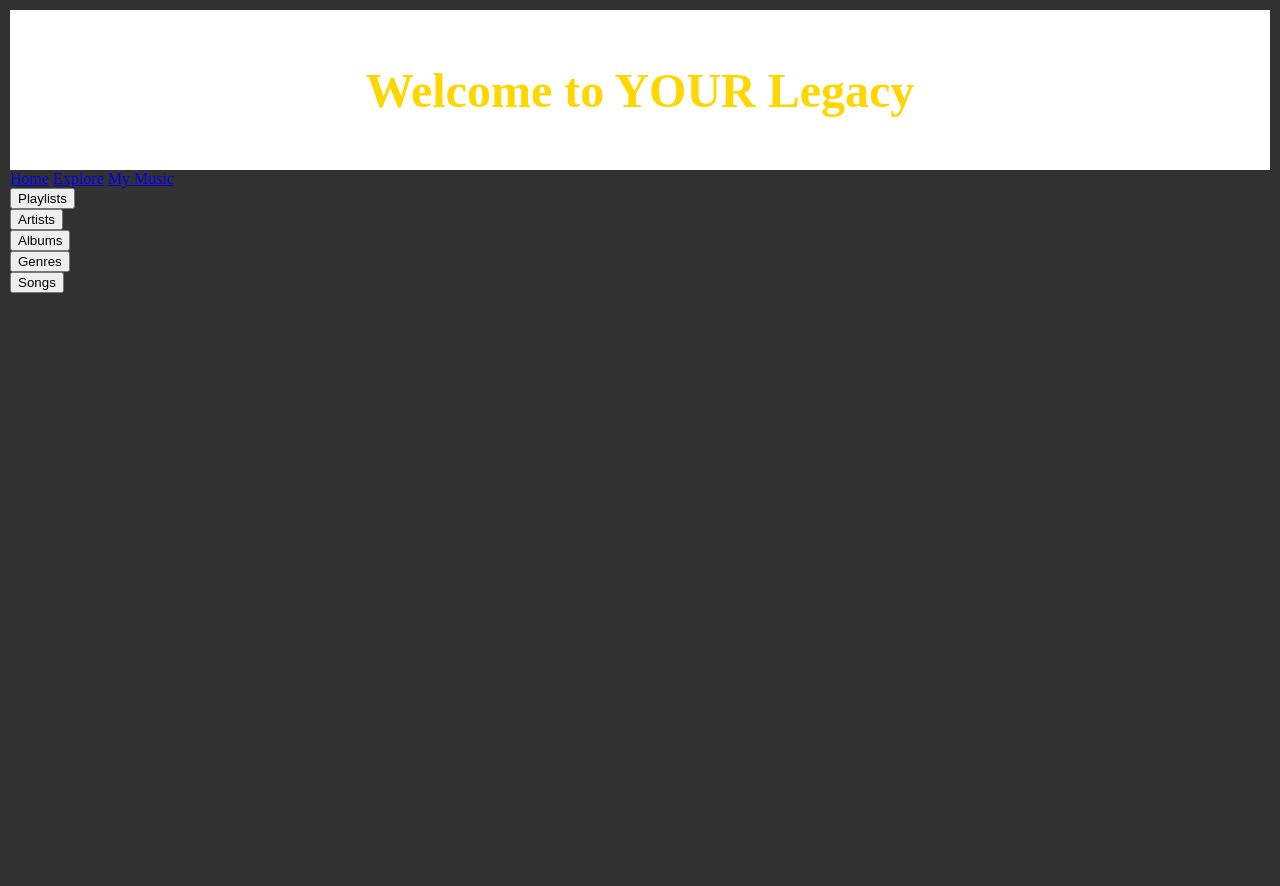
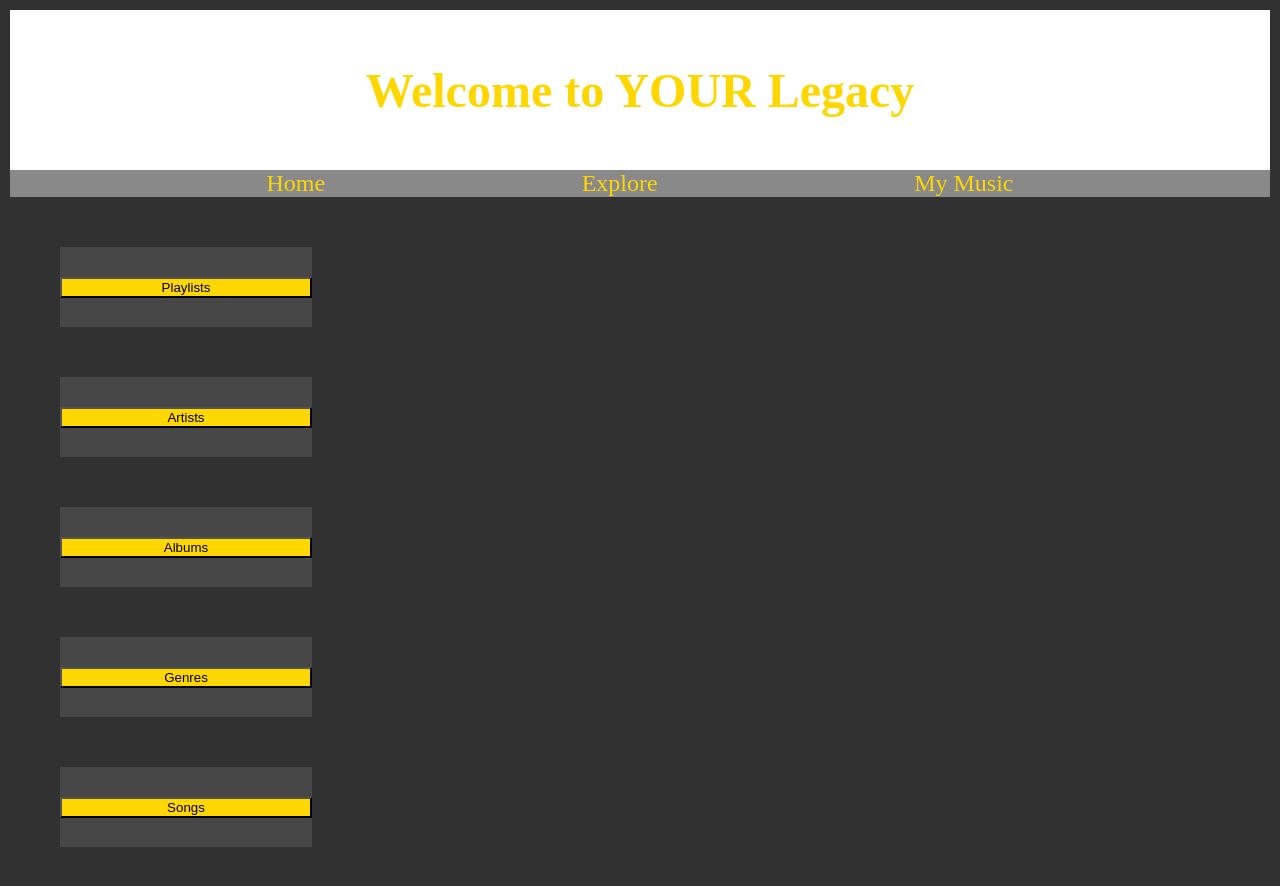
Before and after one commit to raze10339/Legacy_Playlist, a plain HTML site: page mymusic.html in a window 1280 px wide. Before the commit the page ends 800 px from the top, so only its background shows below. Drawn offline with Linux system fonts and the light colour scheme.

Commit message:
fixed buttons and nav alignment

```diff
--- a/css/style.css
+++ b/css/style.css
@@ -25,10 +25,43 @@ body {
 }
 
 .container nav {
+    display: flex;
+    flex-direction: row;
+    justify-content: space-evenly;
+    background-color: #898989;
+}
 
+.container nav a {
+    color: gold;
+    font-size: 1.5rem;
+    text-decoration: none;
+}
+
+.container nav a:hover {
+    text-decoration: underline;
+    color: black;
+}
+
+.container nav a:active {
+    text-decoration: underline;
+    text-transform: uppercase;
 }
 
 .content section {
+    margin: 50px 10px 50px 50px;
+    min-height: 5rem;
+    background-color: #474747;
+    display: flex;
+    flex-direction: column;
+    justify-content: center;
+    max-width: 20%;
+}
 
+.content section button {
+    background-color: gold;
+    border-color: black;
     display: flex;
+    flex-direction: row;
+    justify-content: center;
+    max-height: 10rem;
 }
```
